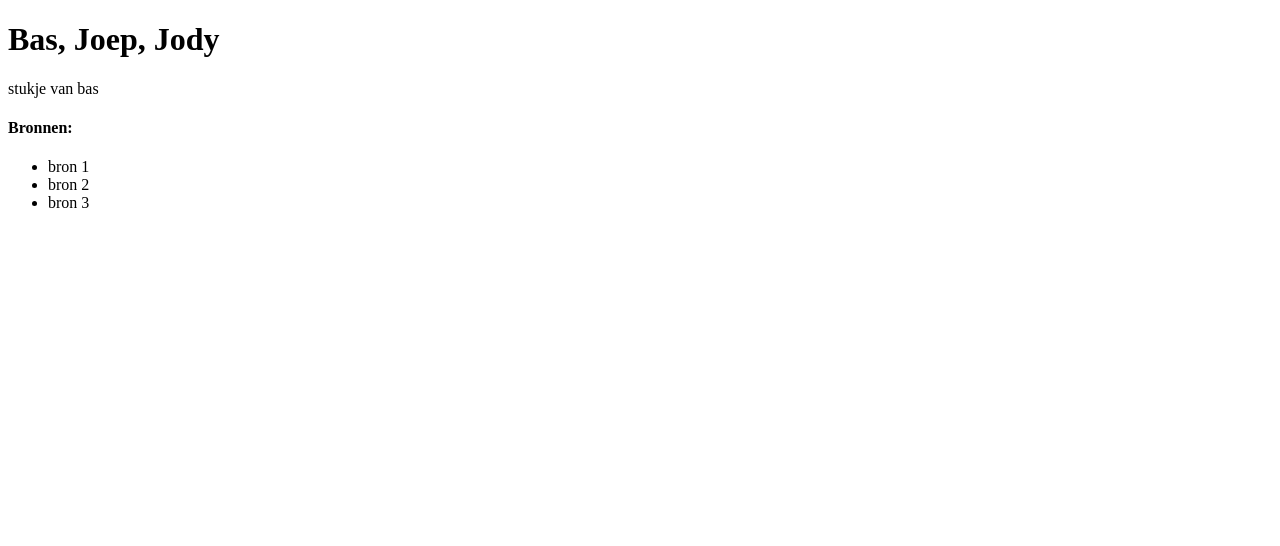
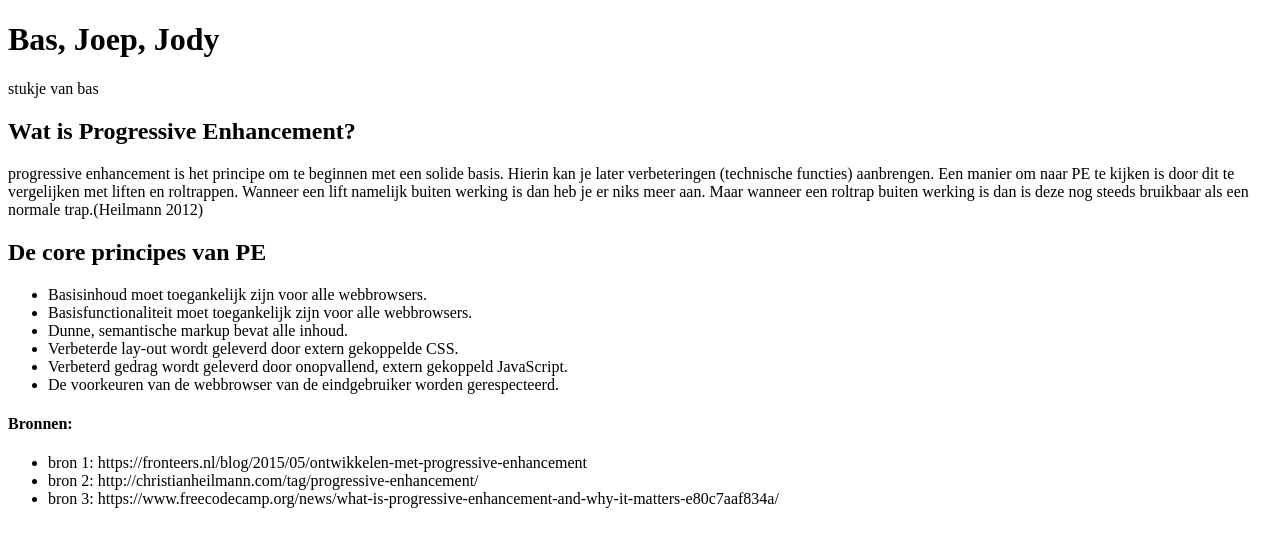
Before and after one commit to jody29/progressive_enhancement, a plain HTML site: page index.html in a window 1280 px wide. Drawn offline with Linux system fonts and the light colour scheme.

Commit message:
core principes

```diff
--- a/index.html
+++ b/index.html
@@ -12,13 +12,41 @@
     <main>
         <h1>Bas, Joep, Jody</h1>
         <p>stukje van bas</p>
+        <section>
+            <h2>Wat is Progressive Enhancement?</h2>
+            <p>progressive enhancement is het principe om te beginnen met een solide basis. Hierin kan je later verbeteringen (technische functies) aanbrengen.
+                Een manier om naar PE te kijken is door dit te vergelijken met liften en roltrappen. Wanneer een lift namelijk buiten werking is dan heb je er niks meer aan.
+                Maar wanneer een roltrap buiten werking is dan is deze nog steeds bruikbaar als een normale trap.(Heilmann 2012)
+            </p>
+        </section>
+        <section>
+            <h2>De core principes van PE</h2>
+            <ul>
+                <li>Basisinhoud moet toegankelijk zijn voor alle webbrowsers.</li>
+                <li>Basisfunctionaliteit moet toegankelijk zijn voor alle webbrowsers.</li>
+                <li>Dunne, semantische markup bevat alle inhoud.</li>
+                <li>Verbeterde lay-out wordt geleverd door extern gekoppelde CSS.</li>
+                <li>Verbeterd gedrag wordt geleverd door onopvallend, extern gekoppeld JavaScript.</li>
+                <li>De voorkeuren van de webbrowser van de eindgebruiker worden gerespecteerd.</li>
+            </ul>
+
+
+
+
+
+
+
+
+            <p></p>
+        </section>
     </main>
     <footer>
         <h4>Bronnen:</h4>
         <ul>
-            <li>bron 1</li>
-            <li>bron 2</li>
-            <li>bron 3</li>
+            <li>bron 1: https://fronteers.nl/blog/2015/05/ontwikkelen-met-progressive-enhancement</li>
+            <li>bron 2: http://christianheilmann.com/tag/progressive-enhancement/</li>
+            <li>bron 3: https://www.freecodecamp.org/news/what-is-progressive-enhancement-and-why-it-matters-e80c7aaf834a/</li>
+
         </ul>
     </footer>
 
```
